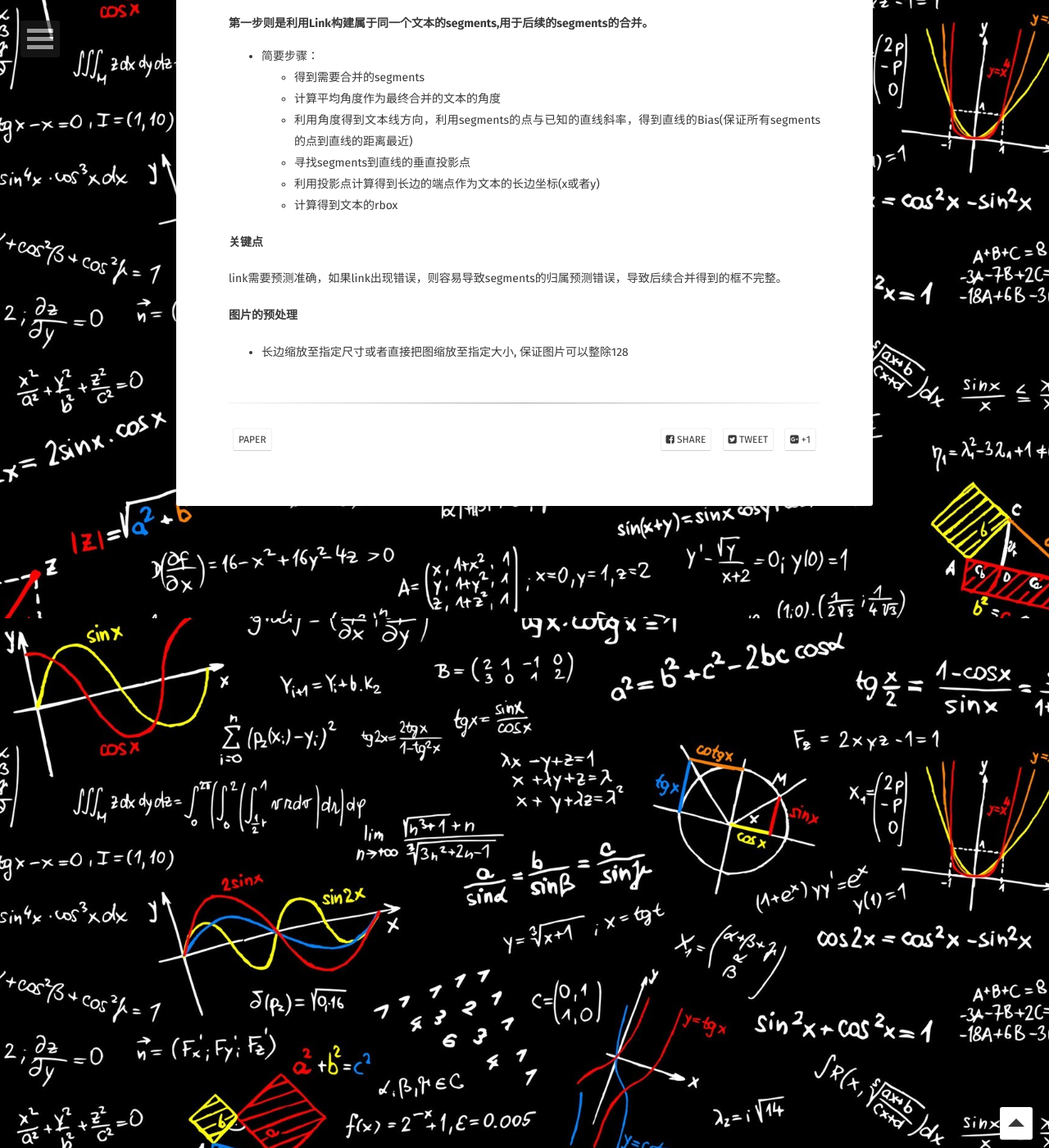
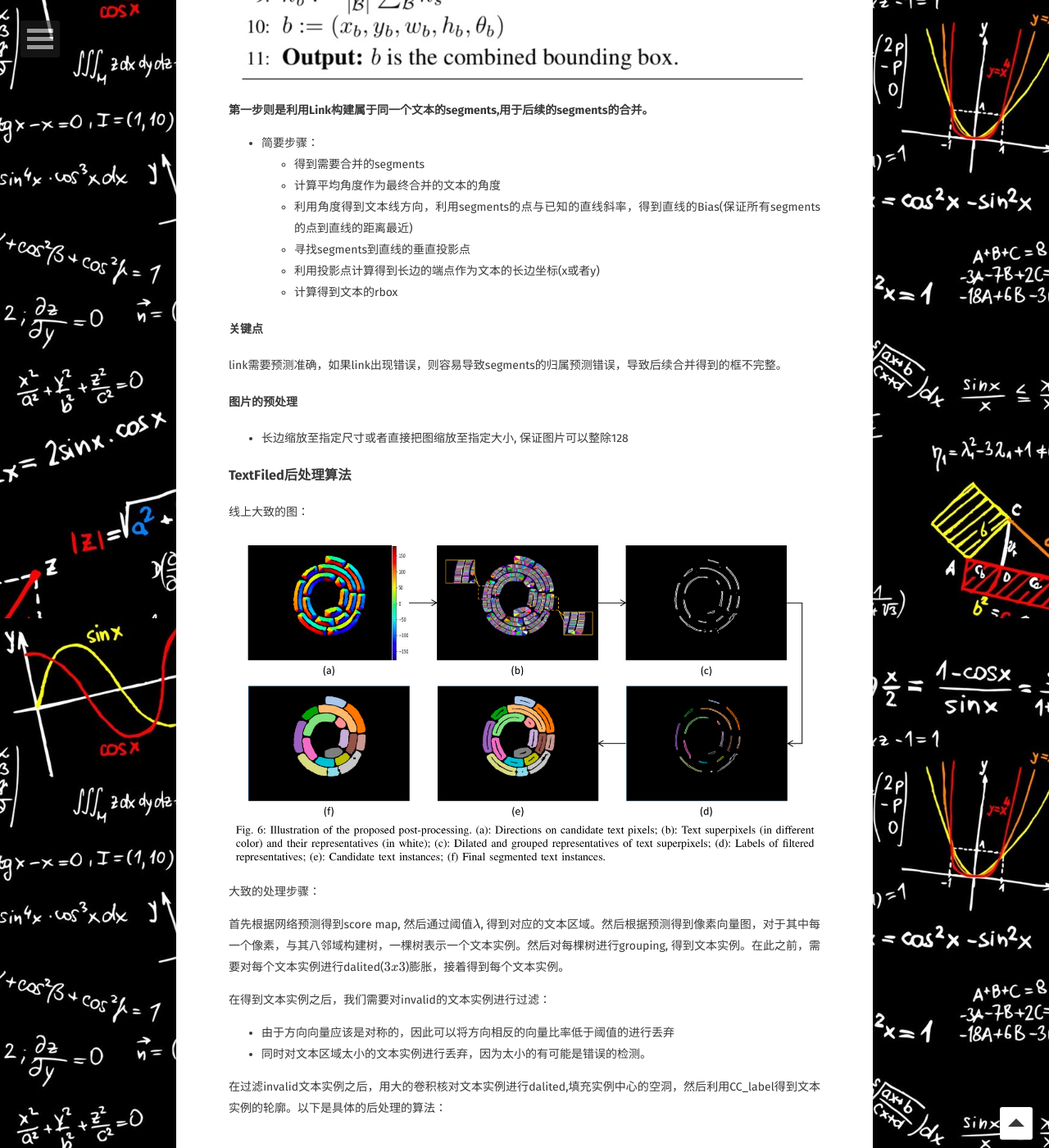
Before and after one commit to saicoco/saicoco.github.io, a Jekyll site: the page built from _posts/2019-03-26-textdetection_poster.md, in a window 1280 px wide and 1400 px high, scrolled down 2846 px. Shown: the whole window at 82% size. Built offline with Jekyll 4.4.1, drawn with Linux system fonts in a browser that asks for light colours; some web fonts are replaced; formulas are drawn with MathJax 3; comment, search, counter and statistics services are not loaded; some of the changed text lies outside the part shown.

Commit message:
* 添加textfiled算法后处理

```diff
--- a/_posts/2019-03-26-textdetection_poster.md
+++ b/_posts/2019-03-26-textdetection_poster.md
@@ -12,7 +12,13 @@ description: Scene Text Detection
 ---
 
 ## 前言
-本文主要整理场景文字检测算法的后处理算法，主要集中Seglink, R2CNN,后续陆续补充。
+本文主要整理场景文字检测算法的后处理算法，主要集中讲解文字检测的后处理算法，而其他核心算法则体现在其他post里面。主要讲解以下算法：
+
+- seglink
+
+- TextField
+
+
 
 ### Seglink后处理
 #### 网络结构
@@ -59,3 +65,24 @@ link需要预测准确，如果link出现错误，则容易导致segments的归
 
 #### 图片的预处理
 - 长边缩放至指定尺寸或者直接把图缩放至指定大小, 保证图片可以整除128
+
+
+
+### TextFiled后处理算法
+
+线上大致的图：
+
+![img](../downloads/zzj/Jietu20190422-134600@2x.jpg)
+
+大致的处理步骤：
+
+首先根据网络预测得到score map, 然后通过阈值$$ \lambda $$, 得到对应的文本区域。然后根据预测得到像素向量图，对于其中每一个像素，与其八邻域构建树，一棵树表示一个文本实例。然后对每棵树进行grouping, 得到文本实例。在此之前，需要对每个文本实例进行dalited($$3x3$$)膨胀，接着得到每个文本实例。
+
+在得到文本实例之后，我们需要对invalid的文本实例进行过滤：
+
+- 由于方向向量应该是对称的，因此可以将方向相反的向量比率低于阈值的进行丢弃
+- 同时对文本区域太小的文本实例进行丢弃，因为太小的有可能是错误的检测。
+
+在过滤invalid文本实例之后，用大的卷积核对文本实例进行dalited,填充实例中心的空洞，然后利用CC_label得到文本实例的轮廓。以下是具体的后处理的算法：
+
+![img](../downloads/zzj/Jietu20190422-135618@2x.jpg)
```
Also changed, not shown: downloads/tm/Jietu20190327-184310@2x.jpg (added), downloads/tm/Jietu20190327-184629@2x.jpg (added), downloads/tm/Jietu20190327-184824@2x.jpg (added), downloads/zzj/Jietu20190422-113418.jpg (added), downloads/zzj/Jietu20190422-134600@2x.jpg (added), downloads/zzj/Jietu20190422-135618@2x.jpg (added), 1 other file.
